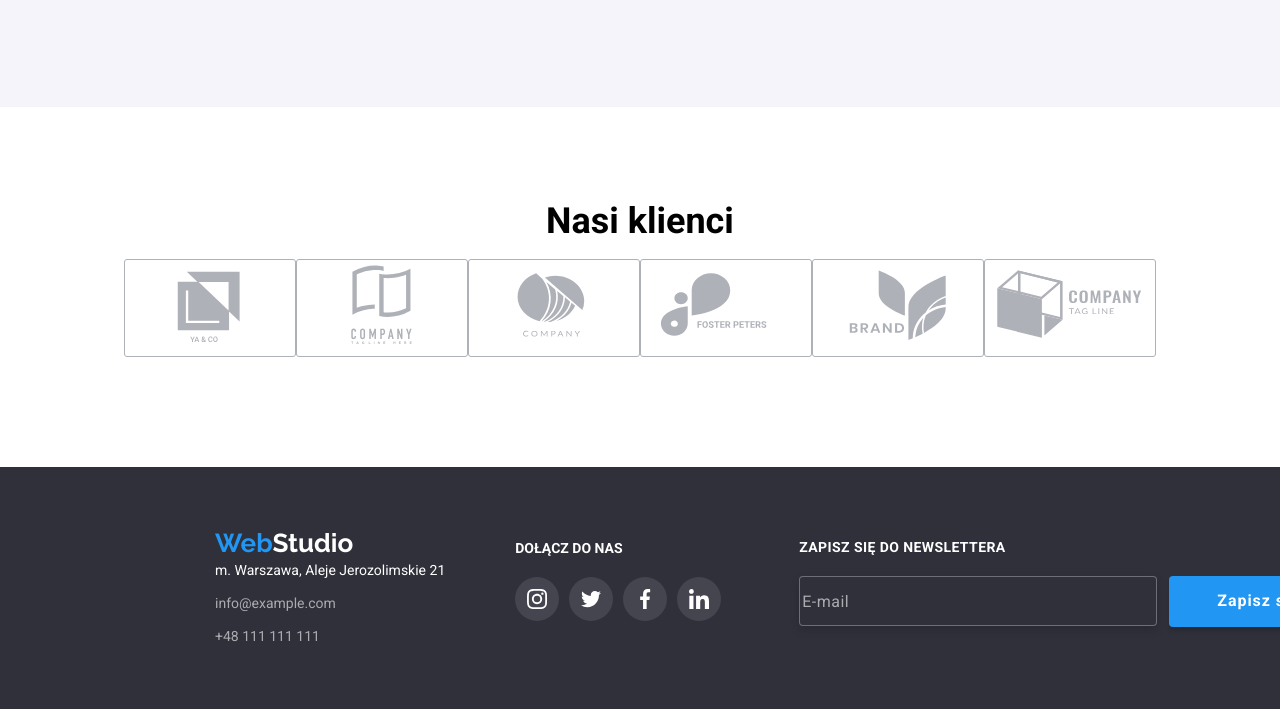
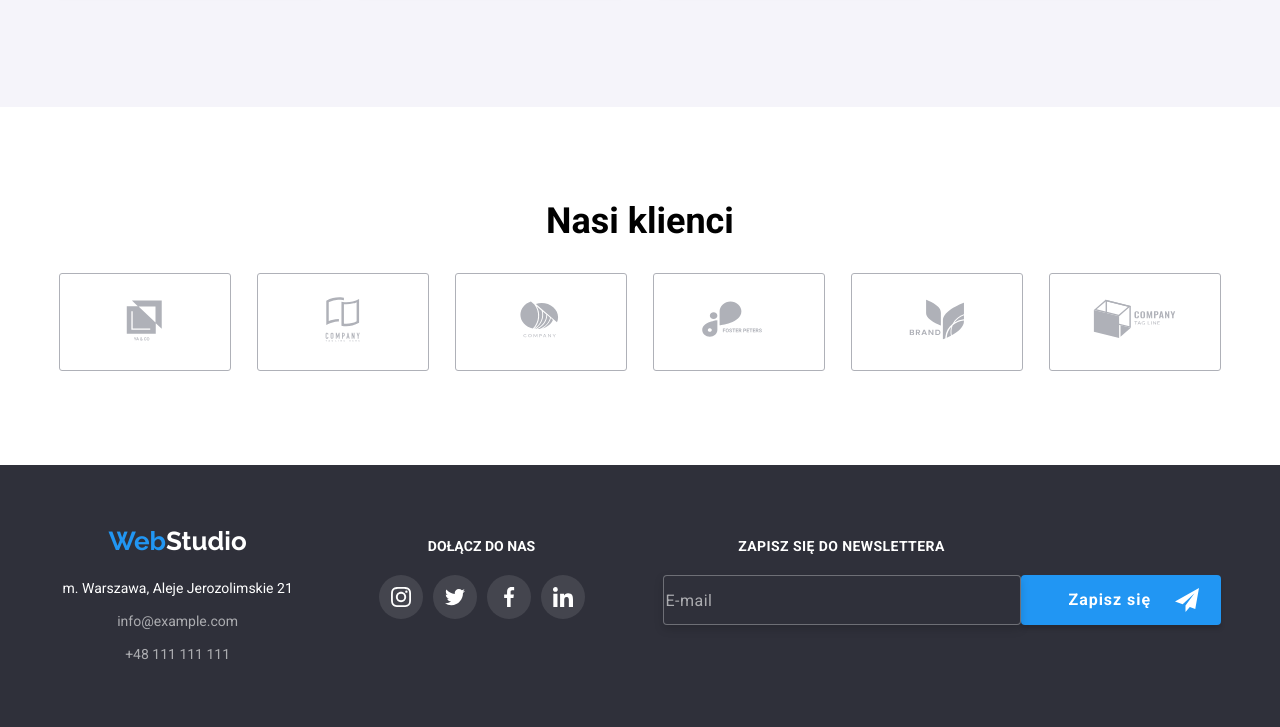
Before and after one commit to zofiasylwisty/goit-markup-hw-08, a plain HTML site: page index.html in a window 1280 px wide. Shown: the part 2137-2864 px from the top of the page. Drawn offline with nearby package versions, Linux system fonts and the light colour scheme.

Commit message:
finished composition

```diff
--- a/index.html
+++ b/index.html
@@ -505,42 +505,42 @@
           <ul class="clients">
             <li class="clients__item">
               <a href="#">
-                <svg class="clients__icon" height="92" width="170">
+                <svg class="clients__icon">
                   <use href="./images/icons.svg#icon-client1"></use>
                 </svg>
               </a>
             </li>
             <li class="clients__item">
               <a href="#">
-                <svg class="clients__icon" height="92" width="170">
+                <svg class="clients__icon">
                   <use href="./images/icons.svg#icon-client2"></use>
                 </svg>
               </a>
             </li>
             <li class="clients__item">
               <a href="#">
-                <svg class="clients__icon" height="92" width="170">
+                <svg class="clients__icon">
                   <use href="./images/icons.svg#icon-client3"></use>
                 </svg>
               </a>
             </li>
             <li class="clients__item">
               <a href="#">
-                <svg class="clients__icon" height="92" width="170">
+                <svg class="clients__icon">
                   <use href="./images/icons.svg#icon-client4"></use>
                 </svg>
               </a>
             </li>
             <li class="clients__item">
               <a href="#">
-                <svg class="clients__icon" height="92" width="170">
+                <svg class="clients__icon">
                   <use href="./images/icons.svg#icon-client5"></use>
                 </svg>
               </a>
             </li>
             <li class="clients__item">
               <a href="#">
-                <svg class="clients__icon" height="92" width="170">
+                <svg class="clients__icon">
                   <use href="./images/icons.svg#icon-client6"></use>
                 </svg>
               </a>
@@ -551,6 +551,7 @@
     </main>
     <footer class="footer">
       <div class="footer__container">
+        <div class="footer__position">
           <ul class="footer__items">
             <li class="footer__logo">
               <a
@@ -572,7 +573,9 @@
               >
             </li>
             <li class="footer__addresses">
-            <a class="footer__links" href="tel:+48111111111">+48 111 111 111</a>
+              <a class="footer__links" href="tel:+48111111111"
+                >+48 111 111 111</a
+              >
             </li>
           </ul>
           <div class="follow">
@@ -616,6 +619,7 @@
               </li>
             </ul>
           </div>
+        </div>
         <div class="newsletter-container">
           <form name="newsletter" class="notification">
             <label>
--- a/sass/components/_body.scss
+++ b/sass/components/_body.scss
@@ -4,3 +4,8 @@
   position: relative;
   font-family: $mainFontFamily;
 }
+@media (min-width: 300px) {
+  .body {
+    overflow-x: hidden;
+  }
+}
--- a/sass/components/_clients.scss
+++ b/sass/components/_clients.scss
@@ -1,8 +1,14 @@
 .clients {
   display: flex;
-  justify-content: space-between;
   padding: 0px;
   list-style: none;
+  padding: 0px;
+  margin: 0px;
+  margin-top: 30px;
+  flex-wrap: wrap;
+  gap: 26px;
+  width: 100vw;
+  max-width: 450px;
 
   &__item {
     border: 1px solid $disabledColor;
@@ -19,6 +25,10 @@
 
   &__icon {
     fill: $disabledColor;
+    height: 92px;
+    max-width: 210px;
+    width: 100vw;
+    padding: 20px;
   }
   &__icon:hover,
   &__icon:focus,
@@ -29,25 +39,23 @@
     transition-timing-function: cubic-bezier(0.4, 0, 0.2, 1);
   }
 }
-@media (max-width: 480px) {
+
+@media (min-width: 768px) {
   .clients {
     flex-wrap: wrap;
-    gap: 30px;
-    margin: 0px;
-    padding: 0px;
-    justify-content: center;
+    width: 100vw;
+    max-width: 738px;
+    &__icon {
+      max-width: 226px;
+    }
   }
 }
-@media (min-width: 481px) and (max-width: 768px) {
+@media (min-width: 1200px) {
   .clients {
-    width: 768px;
-    margin-top: 0px;
-    margin-left: 0px;
-    flex-wrap: wrap;
-    gap: 30px;
+    flex-wrap: nowrap;
     justify-content: center;
-  }
-  .clients__icon {
-    width: 226px;
+    &__icon {
+      max-width: 170px;
+    }
   }
 }
--- a/sass/components/_follow.scss
+++ b/sass/components/_follow.scss
@@ -1,8 +1,10 @@
 .follow {
   display: flex;
   flex-direction: column;
-  margin-left: 70px;
-  margin-top: 12px;
+
+  text-align: center;
+  max-width: 206px;
+  margin-left: 13px;
   &__title {
     font-family: $mainFontFamily;
     font-weight: 700;
@@ -47,23 +49,14 @@
     }
   }
 }
-@media (max-width: 480px) {
+
+@media (min-width: 768px) {
   .follow {
-    margin: 0px;
-    margin-bottom: 60px;
-  }
-  .follow__title {
-    text-align: center;
+    margin-top: 5px;
   }
 }
-@media (min-width: 481px) and (max-width: 768px) {
+@media (min-width: 1200px) {
   .follow {
-    display: inline-block;
-    padding: 0px;
-    margin: 0px;
-    margin-left: 144px;
-    text-align: center;
-    position: relative;
-    top: -56px;
+    margin-top: 12px;
   }
 }
--- a/sass/components/_footer.scss
+++ b/sass/components/_footer.scss
@@ -3,15 +3,17 @@
   border-top: 1px solid $fourthColor;
 
   &__container {
+    margin-top: 60px;
     display: flex;
-    margin-top: 60px;
+    flex-direction: column;
+    align-items: center;
   }
   &__items {
     display: flex;
     flex-direction: column;
     justify-content: flex-start;
-    padding-top: 0px;
-    padding-left: 215px;
+    align-items: center;
+    padding: 0px;
     margin-bottom: 0px;
     margin-top: 0px;
     list-style: none;
@@ -25,7 +27,7 @@
   &__items > .footer__addresses:last-child {
     margin-bottom: 60px;
   }
-  &footer__logo {
+  .footer__logo {
     margin-bottom: 20px;
   }
   &__links {
@@ -53,44 +55,36 @@
     color: $primaryColor;
   }
 }
-@media (max-width: 480px) {
+
+@media (min-width: 768px) {
+  .footer__container {
+    flex: none;
+  }
+  .footer__position {
+    display: flex;
+    width: 100vw;
+    max-width: 603px;
+    min-width: 232px;
+    justify-content: space-between;
+  }
+}
+@media (min-width: 1200px) {
   .footer {
-    width: 480px;
+    max-width: 1600px;
+    display: flex;
+    justify-content: center;
   }
   .footer__container {
+    margin-top: 60px;
     display: flex;
-    flex-direction: column;
-    margin-top: 0;
-    align-items: center;
+    flex-direction: row;
+    max-width: 1170px;
+
+    margin-left: 15px;
   }
-  .footer__items {
-    padding: 0px;
-    margin: 0px;
-    margin-top: 60px;
-    width: 251px;
-    align-items: center;
-  }
-  .footer__logo {
-    margin-bottom: 20px;
+  .footer__position {
+    width: 100vw;
+    max-width: 522px;
+    justify-content: space-between;
   }
 }
-@media (min-width: 481px) and (max-width: 768px) {
-  .footer {
-    width: 768px;
-  }
-  .footer__container {
-    display: block;
-    width: 768px;
-    padding: 0px;
-  }
-  .footer__items {
-    display: inline-block;
-    padding: 0px;
-    width: 253px;
-    text-align: center;
-    margin-left: 76px;
-  }
-  .footer__logo {
-    margin-bottom: 20px;
-  }
-}
--- a/sass/components/_newsletter-container.scss
+++ b/sass/components/_newsletter-container.scss
@@ -1,8 +1,12 @@
 .newsletter-container {
-  margin-left: 78px;
-  margin-top: 0px;
+  width: 100vw;
+  max-width: 450px;
+  margin-bottom: 60px;
 }
 .notification {
+  display: flex;
+  flex-direction: column;
+  align-items: center;
   &__heading {
     font-family: $mainFontFamily;
     color: $primaryColor;
@@ -12,6 +16,7 @@
     letter-spacing: 0.03em;
     margin-top: 12px;
     margin-bottom: 20px;
+    text-align: center;
   }
   &__input {
     background-color: $fourthColor;
@@ -19,11 +24,11 @@
     filter: drop-shadow(0px 4px 4px rgba(0, 0, 0, 0.15));
     border-radius: 4px;
     height: 50px;
-    width: 358px;
+    width: 100vw;
+    max-width: 450px;
     transition-property: border-color;
     transition-duration: 250ms;
     transition-timing-function: cubic-bezier(0.4, 0, 0.2, 1);
-    margin-right: 12px;
   }
   &__input::placeholder {
     font-family: $mainFontFamily;
@@ -51,9 +56,7 @@
   cursor: pointer;
   display: flex;
   align-items: center;
-  position: relative;
-  top: -50px;
-  left: 370px;
+
   &__text {
     font-family: $mainFontFamily;
     color: $primaryColor;
@@ -68,45 +71,19 @@
     margin: 0px;
   }
 }
-@media (max-width: 480px) {
+@media (min-width: 1200px) {
   .newsletter-container {
-    margin-left: 0px;
-    margin-top: 0px;
+    max-width: 579px;
+    margin-left: 78px;
   }
-  .notification__heading {
-    margin: 0px;
-    padding: 0px;
-    margin-left: 130px;
-    margin-bottom: 20px;
-  }
-  .notification__input {
-    width: 450px;
-    margin-left: 0px;
-    margin-right: 0px;
-  }
-  .newsletter {
-    margin: 0px;
-    top: 20px;
-    left: 130px;
-    margin-bottom: 90px;
+  .notification {
+    display: flex;
+    flex-direction: row;
+    align-items: end;
+    margin-bottom: 40px;
+
+    .notification__input {
+      max-width: 358px;
+    }
   }
 }
-@media (min-width: 481px) and (max-width: 768px) {
-  .newsletter-container {
-    display: inline-block;
-    margin-left: 166px;
-  }
-
-  .newsletter {
-    margin: 0px;
-    top: 20px;
-    left: 130px;
-    margin-bottom: 90px;
-  }
-  .notification__heading {
-    text-align: center;
-  }
-  .notification__input {
-    width: 450px;
-  }
-}
```
Also changed, not shown: css/main.min.css, 1 other file. Lines whose indentation alone changed are shown as unchanged.
